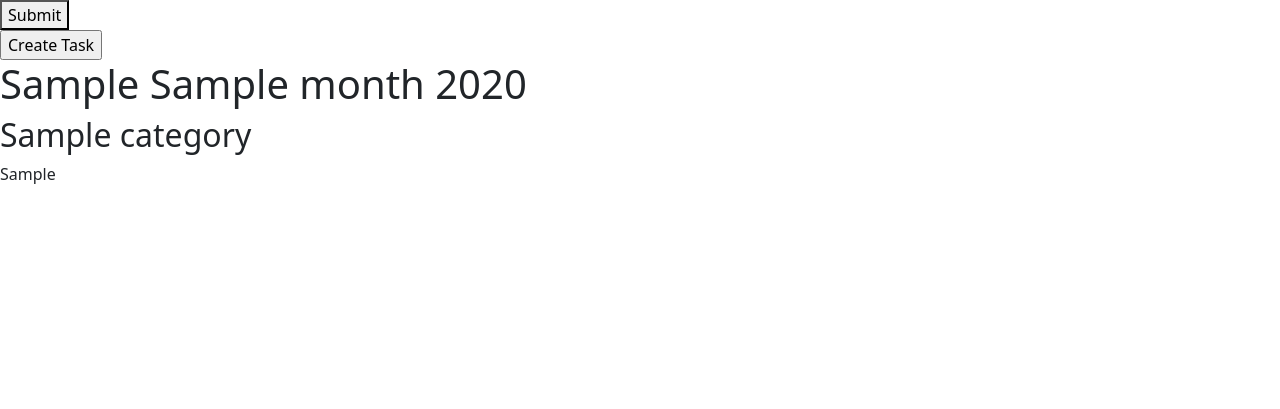
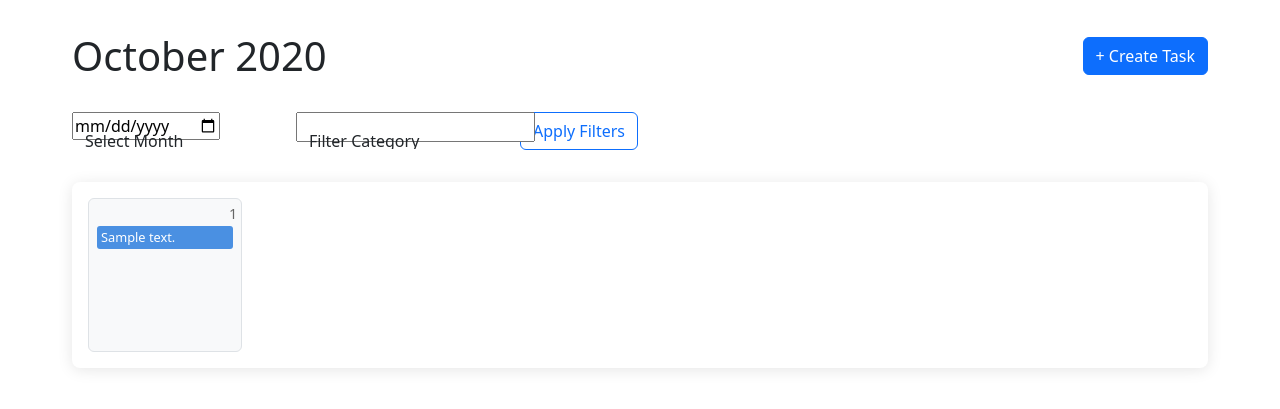
Before and after one commit to akaFM/Kinetic, a Django app: template taskFlow/tasks/templates/tasks/dashboard.html in a window 1280 px wide. Shown: the top 409 px of the page. Run offline with Django 5.2, Linux system fonts and the light colour scheme; the template is opened without the code that fills it: most values are stand-ins (such as "Sample title", 1, 10 or a date in 2020); form fields are guessed from the names that the template uses.

Commit message:
basics of dashboard UI, added helper custom template filter

```diff
--- a/taskFlow/tasks/forms.py
+++ b/taskFlow/tasks/forms.py
@@ -1,5 +1,6 @@
 from django import forms
 from .models import Task
+from calendar import month_name
 
 class regsiterLogin(forms.Form):
     username = forms.CharField(label="username", max_length=100, widget=forms.TextInput(attrs={'class': 'form-control', 'placeholder': 'Enter your username'}))
@@ -14,9 +15,10 @@ class TaskForm(forms.ModelForm): # used to create a new task
             'due_date': forms.DateInput(attrs={'type': 'date'})
         }
 
+
 class calendarChoice(forms.Form):
-    date = forms.DateField(widget=forms.DateInput(attrs={'type': 'date'}), required=False)
+    date = forms.DateField(widget=forms.DateInput(attrs={'type': 'date', 'class': 'form-control'}), required=False)
 
 
 class categoryChoice(forms.Form):
-    category = forms.ChoiceField(choices=[('', 'Select')] + list(Task.TaskType.choices), widget=forms.Select(), required=False)
+    category = forms.ChoiceField(choices=[('', 'All Tasks')] + list(Task.TaskType.choices), widget=forms.Select(attrs={'class': 'form-select'}), required=False)
--- a/taskFlow/tasks/static/tasks/dashboard.css
+++ b/taskFlow/tasks/static/tasks/dashboard.css
@@ -0,0 +1,74 @@
+/* tasks/static/tasks/dashboard.css */
+.calendar-grid {
+    display: grid;
+    grid-template-columns: repeat(7, 1fr);
+    gap: 4px;
+    background: white;
+    border-radius: 8px;
+    padding: 1rem;
+    box-shadow: 0 2px 15px rgba(0, 0, 0, 0.1);
+}
+
+.calendar-day {
+    aspect-ratio: 1;
+    padding: 0.5rem;
+    border: 1px solid #dee2e6;
+    border-radius: 6px;
+    position: relative;
+    background: white;
+    transition: all 0.2s ease;
+}
+
+.calendar-day.current-day {
+    border: 2px solid var(--accent-color);
+}
+
+.calendar-day.has-tasks {
+    cursor: pointer;
+    background-color: #f8f9fa;
+}
+
+.calendar-day.has-tasks:hover {
+    background-color: #e9ecef;
+}
+
+.day-number {
+    position: absolute;
+    top: 4px;
+    right: 4px;
+    font-size: 0.9rem;
+    color: #666;
+}
+
+.task-indicator {
+    display: flex;
+    flex-direction: column;
+    gap: 2px;
+    margin-top: 1.2rem;
+}
+
+.task-item {
+    font-size: 0.8rem;
+    padding: 2px 4px;
+    background-color: var(--accent-color);
+    color: white;
+    border-radius: 3px;
+    white-space: nowrap;
+    overflow: hidden;
+    text-overflow: ellipsis;
+}
+
+@media (max-width: 768px) {
+    .calendar-grid {
+        gap: 2px;
+        padding: 0.5rem;
+    }
+
+    .day-number {
+        font-size: 0.7rem;
+    }
+
+    .task-item {
+        font-size: 0.6rem;
+    }
+}
--- /dev/null
+++ b/taskFlow/tasks/static/tasks/dashboard.js
@@ -0,0 +1,33 @@
+document.addEventListener('DOMContentLoaded', () => {
+    const calendarDays = document.querySelectorAll('.calendar-day.has-tasks');
+
+    calendarDays.forEach(day => {
+        day.addEventListener('click', () => {
+            const tasks = JSON.parse(day.dataset.tasks);
+            const date = day.dataset.date;
+            const modal = new bootstrap.Modal(document.getElementById('taskModal'));
+
+            document.getElementById('modalDate').textContent = date;
+            const taskDetails = document.getElementById('taskDetails');
+            taskDetails.innerHTML = '';
+
+            tasks.forEach(task => {
+                const taskElement = document.createElement('div');
+                taskElement.className = 'modal-task-item';
+                taskElement.innerHTML = `
+                    <h6>${task.description}</h6>
+                    <div class="text-muted">
+                        <span class="badge bg-primary">${task.type}</span>
+                        <span class="ms-2">Due: ${new Date(task.due_date).toLocaleDateString()}</span>
+                    </div>
+                    <div class="mt-1">
+                        Urgency: ${'★'.repeat(task.urgency)}${'☆'.repeat(5 - task.urgency)}
+                    </div>
+                `;
+                taskDetails.appendChild(taskElement);
+            });
+
+            modal.show();
+        });
+    });
+});
--- a/taskFlow/tasks/static/tasks/styles.css
+++ b/taskFlow/tasks/static/tasks/styles.css
@@ -1,4 +1,3 @@
-/* tasks/static/tasks/styles.css */
 :root {
     --accent-color: #4a90e2;
 }
@@ -59,3 +58,36 @@
         font-size: 1.5rem;
     }
 }
+
+.dashboard-container {
+    padding: 2rem;
+    max-width: 1200px;
+    margin: 0 auto;
+}
+
+.calendar-header {
+    display: flex;
+    justify-content: space-between;
+    align-items: center;
+    margin-bottom: 2rem;
+}
+
+.calendar-nav {
+    display: flex;
+    gap: 1rem;
+    align-items: center;
+}
+
+.filter-form {
+    display: flex;
+    gap: 1.5rem;
+    flex-wrap: wrap;
+    margin-bottom: 2rem;
+}
+
+.modal-task-item {
+    padding: 1rem;
+    background: #f8f9fa;
+    border-radius: 6px;
+    margin-bottom: 1rem;
+}
--- a/taskFlow/tasks/templates/tasks/dashboard.html
+++ b/taskFlow/tasks/templates/tasks/dashboard.html
@@ -1,24 +1,73 @@
 {% extends "tasks/base.html" %}
 {% load static %}
+{% load date_helper %}
 
 {% block head %}
-        <link rel="stylesheet" type="text/css" href="{% static 'tasks/dashboard.css' %}">
+    <link rel="stylesheet" href="{% static 'tasks/dashboard.css' %}">
+    <script defer src="{% static 'tasks/dashboard.js' %}"></script>
 {% endblock %}
 
 {% block title %}Dashboard{% endblock %}
 
 {% block body %}
-<form method="POST">
-    {% csrf_token %}
-    {{ calendarForm }}
-    {{ categoryForm }}
-    <button type="submit">Submit</button>
-</form>
-<form action="{% url 'create_task' %}">
-    <input type="submit" value="Create Task" />
-</form>
-<h1>{{currDay}} {{month}} {{year}}</h1>
-<h2>{{category}}</h2>
-{{ taskList }}
+<div class="dashboard-container">
+    <div class="calendar-header">
+        <h1 class="mb-0">{{ month|monthIntToMonthString }} {{ year }}</h1>
+        <div class="calendar-nav">
+            <form action="{% url 'create_task' %}">
+                <button class="btn btn-primary">+ Create Task</button>
+            </form>
+        </div>
+    </div>
 
+    <form method="POST" class="filter-form">
+        {% csrf_token %}
+        <div class="form-floating" style="width: 200px">
+            {{ calendarForm.date }}
+            <label for="{{ calendarForm.date.id_for_label }}">Select Month</label>
+        </div>
+        <div class="form-floating" style="width: 200px">
+            {{ categoryForm.category }}
+            <label for="{{ categoryForm.category.id_for_label }}">Filter Category</label>
+        </div>
+        <button type="submit" class="btn btn-outline-primary h-100">Apply Filters</button>
+    </form>
+
+    <div class="calendar-grid">
+        {% for day in taskList %}
+        <div class="calendar-day
+                    {% if forloop.counter == currDay %}current-day{% endif %}
+                    {% if day %}has-tasks{% endif %}"
+             data-tasks='{{ day|safe }}'
+             data-date="{{ forloop.counter }}">
+            <div class="day-number">{{ forloop.counter }}</div>
+            {% if day %}
+            <div class="task-indicator">
+                {% for task in day|slice:":3" %}
+                <div class="task-item">{{ task.description }}</div>
+                {% endfor %}
+                {% if day|length > 3 %}
+                <div class="task-item">+ {{ day|length|add:"-3" }} more</div>
+                {% endif %}
+            </div>
+            {% endif %}
+        </div>
+        {% endfor %}
+    </div>
+</div>
+
+<!-- Task Details Modal -->
+<div class="modal fade" id="taskModal" tabindex="-1">
+    <div class="modal-dialog">
+        <div class="modal-content">
+            <div class="modal-header">
+                <h5 class="modal-title">Tasks for <span id="modalDate"></span></h5>
+                <button type="button" class="btn-close" data-bs-dismiss="modal"></button>
+            </div>
+            <div class="modal-body" id="taskDetails">
+                <!-- JS will populate this -->
+            </div>
+        </div>
+    </div>
+</div>
 {% endblock %}
--- /dev/null
+++ b/taskFlow/tasks/templatetags/date_helper.py
@@ -0,0 +1,8 @@
+from django import template
+from calendar import month_name
+
+register = template.Library()
+
+@register.filter
+def monthIntToMonthString(monthInt):
+    return month_name[monthInt]
```
Also changed, not shown: taskFlow/tasks/templatetags/__init__.py (added).
